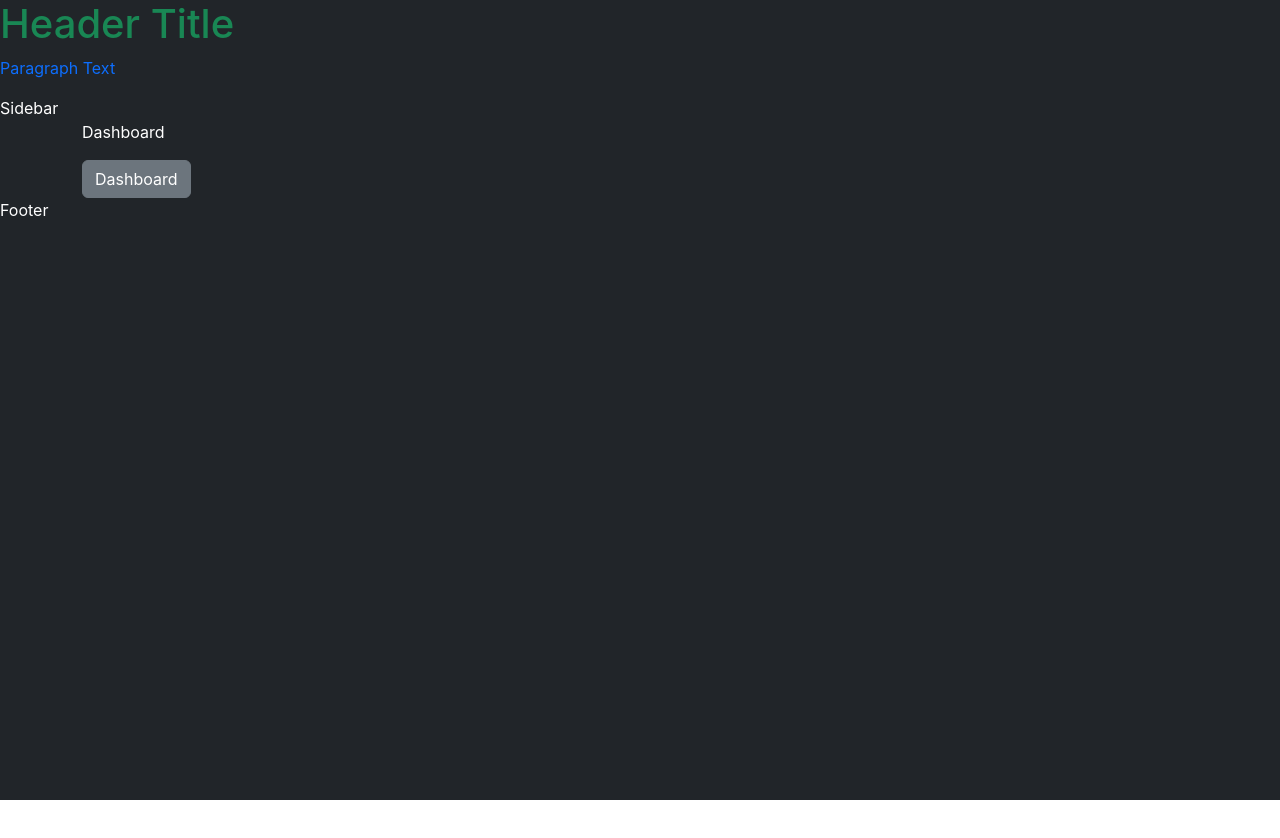
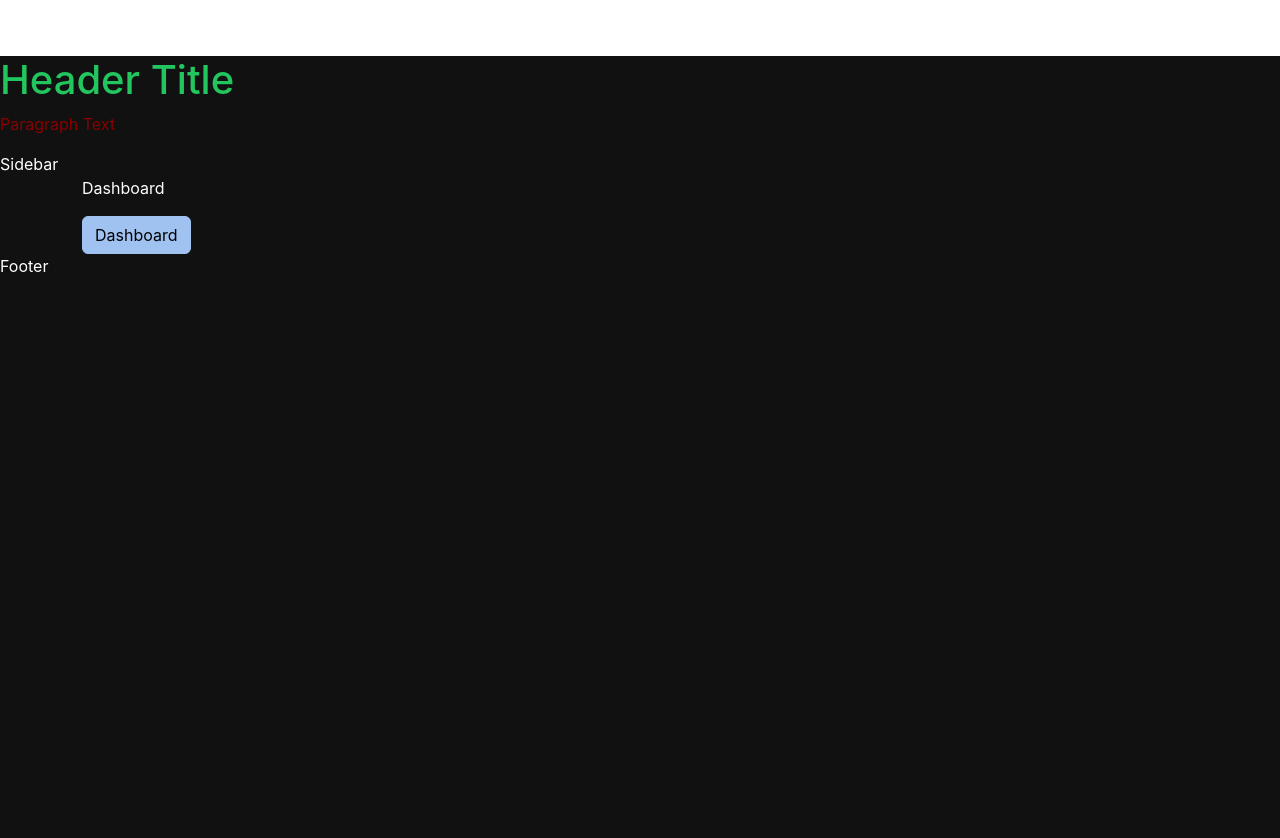
Before and after one commit to nimeshmaharjan1/dashboard-codebase, a Next.js app: page / in a window 1280 px wide. Shown: the top 838 px of the page. Before the commit the page ends 800 px from the top, so only its background shows below. Built offline with nearby package versions, Linux system fonts and the light colour scheme.

Commit message:
style: add sass for theme and spacing

```diff
--- a/styles/globals.scss
+++ b/styles/globals.scss
@@ -0,0 +1,3 @@
+body {
+  padding-top: 56px;
+}
--- /dev/null
+++ b/styles/sass/abstract/_utilities.scss
@@ -0,0 +1,200 @@
+@import 'bootstrap/scss/maps';
+@import 'bootstrap/scss/mixins';
+@import '../../../node_modules/bootstrap/scss/utilities';
+
+$spacer: 1rem;
+$spacers: (
+  0: 0,
+  1: $spacer * 0.25,
+  2: $spacer * 0.5,
+  3: $spacer,
+  4: $spacer * 1.5,
+  5: $spacer * 3,
+  10: $spacer * 0.625,
+  12: $spacer * 0.75,
+  14: $spacer * 0.875,
+  15: $spacer * 0.9375,
+  18: $spacer * 1.125,
+  20: $spacer * 1.25,
+  25: $spacer * 1.5625,
+  30: $spacer * 1.875,
+  40: $spacer * 2.5,
+  50: $spacer * 3.125,
+  60: $spacer * 3.75,
+);
+
+$utilities: (
+  'width': (
+    property: width,
+    class: w,
+    values: (
+      10: 10%,
+      20: 20%,
+      25: 25%,
+      30: 30%,
+      33: 33%,
+      40: 40%,
+      50: 50%,
+      60: 60%,
+      66: 66%,
+      70: 70%,
+      75: 75%,
+      80: 80%,
+      90: 90%,
+      100: 100%,
+
+      auto: auto,
+    ),
+  ),
+  'max-width': (
+    property: max-width,
+    class: mw,
+    values: (
+      10: 10%,
+      20: 20%,
+      25: 25%,
+      30: 30%,
+      33: 33%,
+      40: 40%,
+      50: 50%,
+      60: 60%,
+      66: 66%,
+      70: 70%,
+      75: 75%,
+      80: 80%,
+      90: 90%,
+      100: 100%,
+
+      auto: auto,
+    ),
+  ),
+  'viewport-width': (
+    property: width,
+    class: vw,
+    values: (
+      10: 10vw,
+      20: 20vw,
+      25: 25vw,
+      30: 30vw,
+      33: 33vw,
+      40: 40vw,
+      50: 50vw,
+      60: 60vw,
+      66: 66vw,
+      70: 70vw,
+      75: 75vw,
+      80: 80vw,
+      90: 90vw,
+      100: 100vw,
+      auto: auto,
+    ),
+  ),
+  'min-viewport-width': (
+    property: min-width,
+    class: min-vw,
+    values: (
+      10: 10vw,
+      20: 20vw,
+      25: 25vw,
+      30: 30vw,
+      33: 33vw,
+      40: 40vw,
+      50: 50vw,
+      60: 60vw,
+      66: 66vw,
+      70: 70vw,
+      75: 75vw,
+      80: 80vw,
+      90: 90vw,
+      100: 100vw,
+      auto: auto,
+    ),
+  ),
+  'height': (
+    property: height,
+    class: h,
+    values: (
+      10: 10%,
+      20: 20%,
+      25: 25%,
+      30: 30%,
+      33: 33%,
+      40: 40%,
+      50: 50%,
+      60: 60%,
+      66: 66%,
+      70: 70%,
+      75: 75%,
+      80: 80%,
+      90: 90%,
+      100: 100%,
+
+      auto: auto,
+    ),
+  ),
+  'max-height': (
+    property: max-height,
+    class: mh,
+    values: (
+      10: 10%,
+      20: 20%,
+      25: 25%,
+      30: 30%,
+      33: 33%,
+      40: 40%,
+      50: 50%,
+      60: 60%,
+      66: 66%,
+      70: 70%,
+      75: 75%,
+      80: 80%,
+      90: 90%,
+      100: 100%,
+
+      auto: auto,
+    ),
+  ),
+  'viewport-height': (
+    property: height,
+    class: vh,
+    values: (
+      10: 10vh,
+      20: 20vh,
+      25: 25vh,
+      30: 30vh,
+      33: 33vh,
+      40: 40vh,
+      50: 50vh,
+      60: 60vh,
+      66: 66vh,
+      70: 70vh,
+      75: 75vh,
+      80: 80vh,
+      90: 90vh,
+      100: 100vh,
+      auto: auto,
+    ),
+  ),
+  'min-viewport-height': (
+    property: min-height,
+    class: min-vh,
+    values: (
+      10: 10vh,
+      20: 20vh,
+      25: 25vh,
+      30: 30vh,
+      33: 33vh,
+      40: 40vh,
+      50: 50vh,
+      60: 60vh,
+      66: 66vh,
+      70: 70vh,
+      75: 75vh,
+      80: 80vh,
+      90: 90vh,
+      100: 100vh,
+      auto: auto,
+    ),
+  ),
+);
+@import 'bootstrap/scss/utilities/api';
--- a/styles/sass/abstract/_variables.scss
+++ b/styles/sass/abstract/_variables.scss
@@ -1,74 +1,66 @@
+// Required
 @import '../../../node_modules/bootstrap/scss/functions';
-@import '../../../node_modules/bootstrap/scss/variables';
-@import '../../../node_modules/bootstrap/scss/mixins';
+
+// Default variable overrides
 //Variables goes here
-
 $white: #fff !default;
-$gray-100: #f3f6ff !default;
-$gray-200: #eff2fc !default;
-$gray-300: #e2e5f1 !default;
-$gray-400: #d4d7e5 !default;
-$gray-500: #b4b7c9 !default;
-$gray-600: #9397ad !default;
-$gray-700: #585c7b !default;
-$gray-800: #3e4265 !default;
-$gray-900: #131022 !default;
-$black: #000 !default;
+$black: #000;
 
 //fonts
 $font-family-base: 'Inter', sans-serif;
 
 //Brand Colors
-$primary: #800 !default;
-$secondary: $gray-200 !default;
-$info: #4c82f7 !default;
-$success: #22c55e !default;
-$warning: #ffba08 !default;
-$danger: #ef4444 !default;
-$light: $white !default;
-$dark: $gray-900 !default;
+$primary: #800;
+$secondary: #9fc2f0;
+$info: #4c82f7;
+$success: #22c55e;
+$warning: #ffba08;
+$danger: #ef4444;
+$light: $white;
+$dark: #111;
 
 // Prefix for :root CSS variables
-
-$variable-prefix: ek-; // Deprecated in v5.2.0 for the shorter `$prefix`
+$variable-prefix: ek-;
 $prefix: $variable-prefix;
 
-$theme-colors: (
-  'primary': $primary,
-  'secondary': $secondary,
-  'success': $success,
-  'info': $info,
-  'warning': $warning,
-  'danger': $danger,
-  'light': $light,
-  'dark': $dark,
-) !default;
+// Required
+@import '../../../node_modules/bootstrap/scss/variables';
+@import '../../../node_modules/bootstrap/scss/mixins';
 
+////Variables for theme goes here
 :root.dark {
   /* redefine theme colors for dark theme */
-  $primary: #012345;
-  $secondary: #111111;
-  $success: #222222;
-  $dark: #000;
-  $body-color: #eeeeee;
-  $body-bg: #263c5c;
-
-  --#{$variable-prefix}body-color: #{$body-color};
-  --#{$variable-prefix}body-bg: #{$body-bg};
+  $primary: #335eec;
+  $secondary: #b902b9;
+  $success: #008817;
+  $warning: #b98500 !default;
+  $danger: #b90000 !default;
+  $dark: $black;
+  $light: $white;
+  $body-color: #d4d4d4;
+  $body-bg: #121519;
 
   $theme-colors: (
     'primary': $primary,
     'secondary': $secondary,
     'success': $success,
+    'info': $info,
+    'warning': $warning,
     'danger': $danger,
-    'info': $info,
     'dark': $dark,
     'light': $light,
+    'body-color': $body-color,
+    'body-bg': $body-bg,
   );
+  --#{$variable-prefix}body-color: #{$body-color};
+  --#{$variable-prefix}body-bg: #{$body-bg};
 
   /* redefine theme color variables */
   @each $color, $value in $theme-colors {
     --#{$variable-prefix}#{$color}: #{$value};
+  }
+  @each $color, $value in $theme-colors {
+    --#{$variable-prefix}bg-#{$color}: #{$value};
   }
 
   /* redefine theme color rgb vars (used for bg- colors) */
@@ -76,4 +68,15 @@ $theme-colors: (
   @each $color, $value in $theme-colors-rgb {
     --#{$variable-prefix}#{$color}-rgb: #{$value};
   }
+  @each $color, $value in $theme-colors {
+    .btn-#{$color} {
+      @include button-variant($value, $value);
+    }
+  }
+
+  @each $color, $value in $theme-colors {
+    .btn-outline-#{$color} {
+      @include button-outline-variant($value);
+    }
+  }
 }
--- a/styles/sass/styles.scss
+++ b/styles/sass/styles.scss
@@ -1,5 +1,6 @@
 //Custom variables
 @import './abstract/variables';
+@import './abstract/utilities';
 
 //Bootstrap
 @import '../../node_modules/bootstrap/scss/bootstrap.scss';
```
Also changed, not shown: styles/sass/base/_typography.scss (added).
